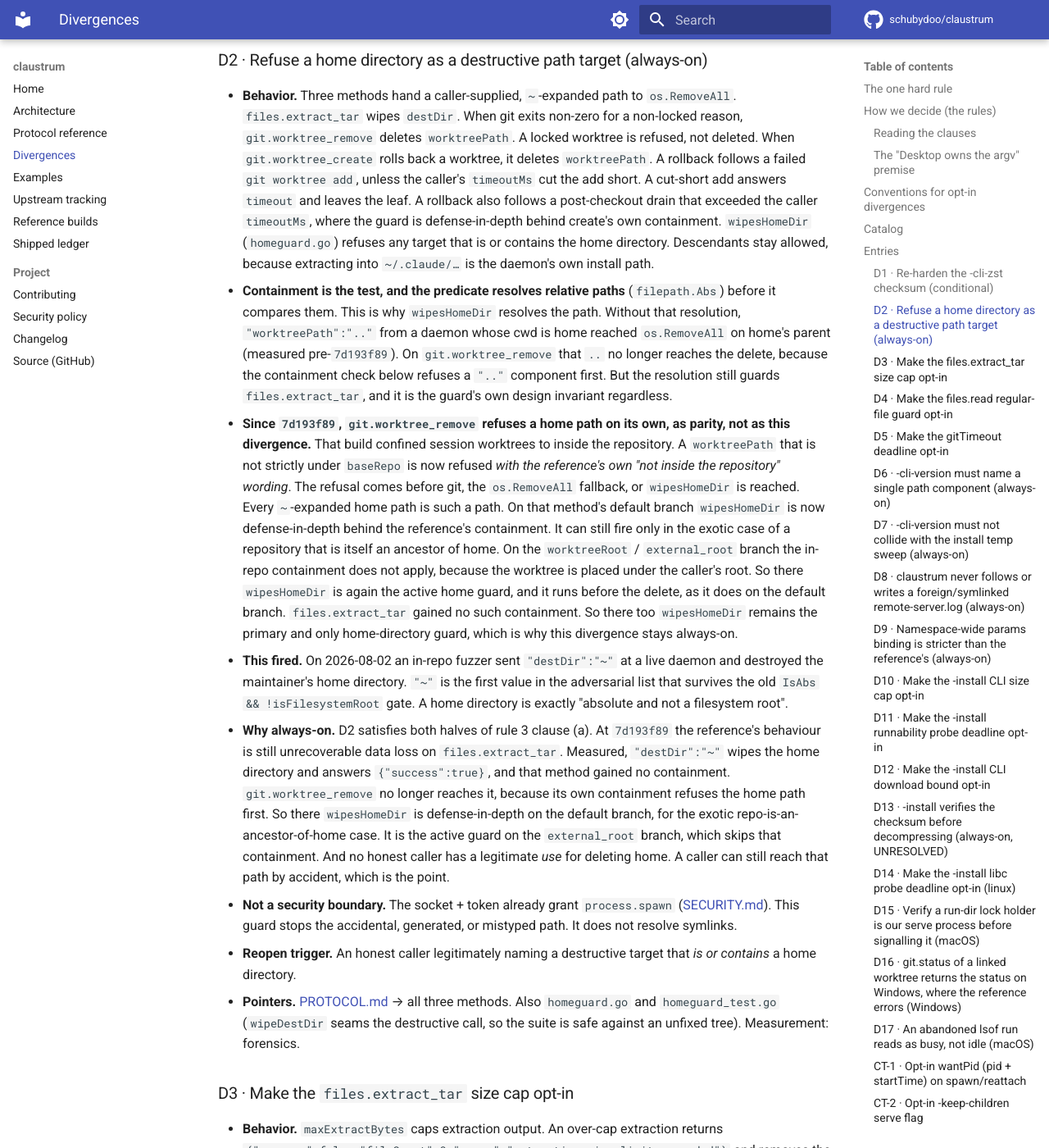
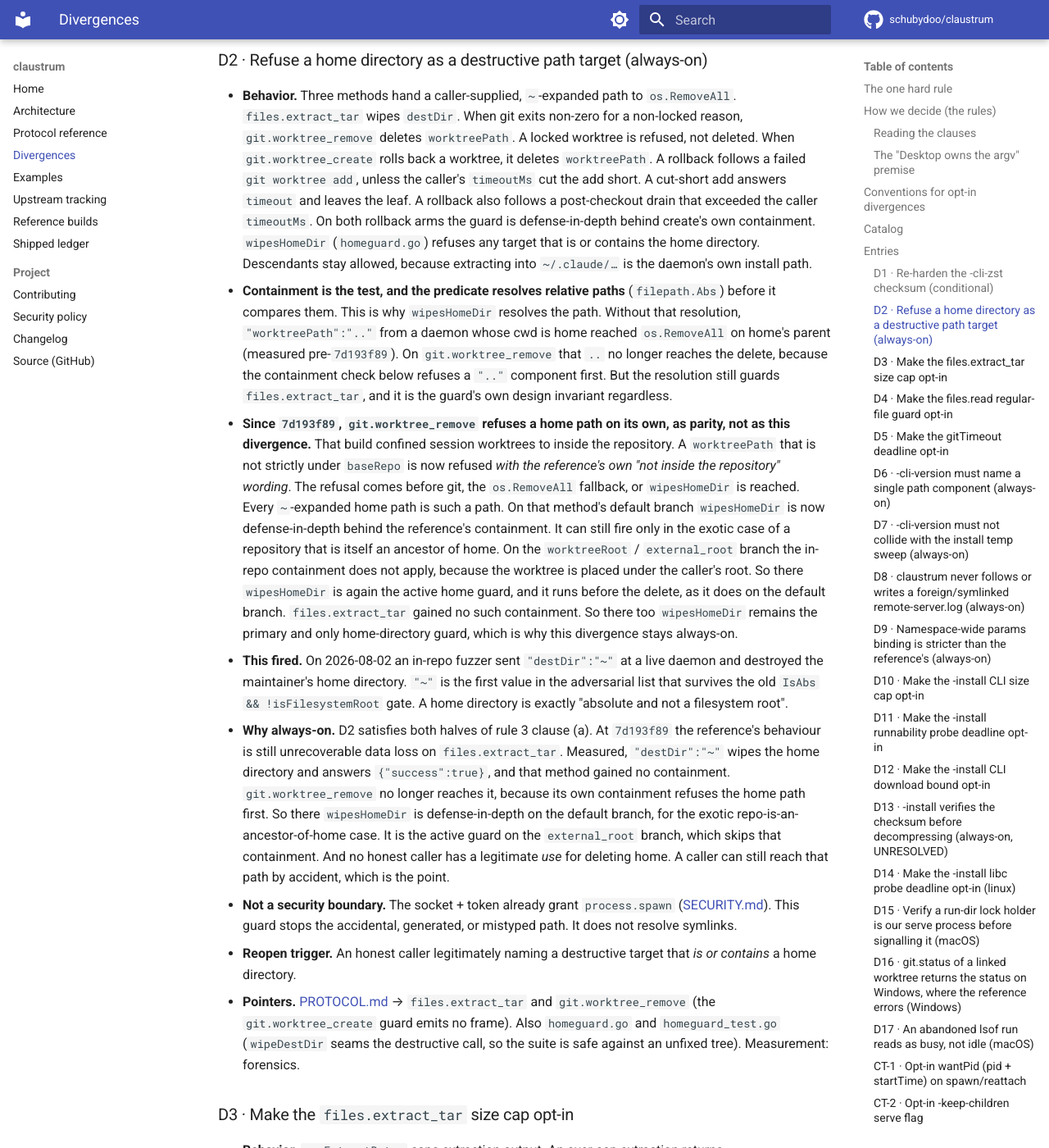
Before and after one commit to schubydoo/claustrum, an MkDocs documentation site: the page built from docs/DIVERGENCES.md, in a window 1280 px wide and 1400 px high, scrolled down 6566 px. Shown: the whole window at 82% size. Built offline with MkDocs 1.6.1 and Material for MkDocs 9.7.7, drawn with Linux system fonts in a browser that asks for light colours; comment, search, counter and statistics services are not loaded; some of the changed text lies outside the part shown.

Commit message:
docs: apply the claim-verifier findings on the DIVERGENCES rewrite
The D2 pointer names the two PROTOCOL.md sections that document the
guard (the worktree_create guard emits no frame, so there is no third).
The D6 EvalSymlinks and D8 flag sentences are conditionals again, as
the code has neither. The defense-in-depth clause in D2 covers both
rollback arms, not the drain arm only.

Co-Authored-By: Claude Fable 5.1 <noreply@anthropic.com>

```diff
--- a/docs/DIVERGENCES.md
+++ b/docs/DIVERGENCES.md
@@ -212,8 +212,8 @@ operator-declinable. Only CT-2 and CT-5 carry a flag and a key.
   `git worktree add`, unless the caller's `timeoutMs` cut the add short.
   A cut-short add answers
   `timeout` and leaves the leaf. A rollback also follows a post-checkout drain
-  that exceeded the caller `timeoutMs`, where the guard is defense-in-depth behind
-  create's own containment. `wipesHomeDir` (`homeguard.go`)
+  that exceeded the caller `timeoutMs`. On both rollback arms the guard is
+  defense-in-depth behind create's own containment. `wipesHomeDir` (`homeguard.go`)
   refuses any target that is or contains the home directory. Descendants stay
   allowed, because extracting into `~/.claude/…` is the daemon's own install path.
 - **Containment is the test, and the predicate resolves relative paths**
@@ -260,7 +260,7 @@ operator-declinable. Only CT-2 and CT-5 carry a flag and a key.
   resolve symlinks.
 - **Reopen trigger.** An honest caller legitimately naming a destructive target
   that *is or contains* a home directory.
-- **Pointers.** [PROTOCOL.md](PROTOCOL.md) → all three methods. Also `homeguard.go` and
+- **Pointers.** [PROTOCOL.md](PROTOCOL.md) → `files.extract_tar` and `git.worktree_remove` (the `git.worktree_create` guard emits no frame). Also `homeguard.go` and
   `homeguard_test.go` (`wipeDestDir` seams the destructive call, so the suite is
   safe against an unfixed tree). Measurement: forensics.
 
```
Also changed, not shown: other parts of docs/DIVERGENCES.md (+3 -3 lines).
